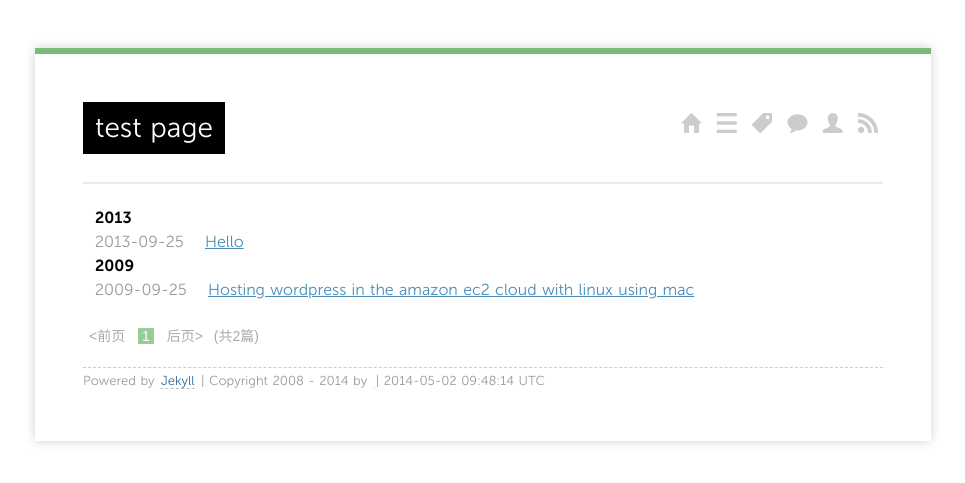
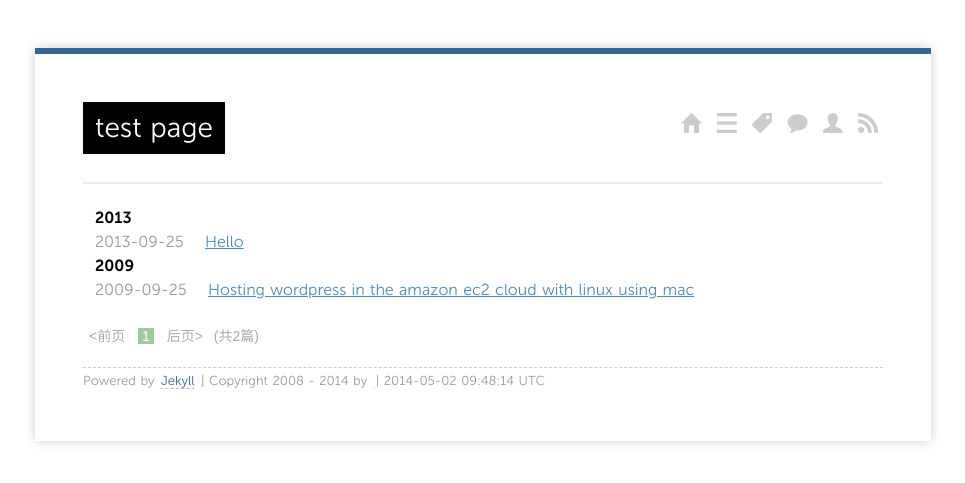
Before and after one commit to maintiendrai/louisa, a Jekyll site: the page built from index.html, in a window 1280 px wide. Shown: the top 483 px of the page, without its empty margins (157-1122 px from the left). Built offline with Jekyll 4.4.1, drawn with Linux system fonts in a browser that asks for light colours; Markdown is read by kramdown in place of the engine named in the settings; the list of posts is cut into pages by our own code.

Commit message:
css change color

```diff
--- a/media/css/screen.css
+++ b/media/css/screen.css
@@ -76,7 +76,7 @@ body>div {
     -moz-box-shadow: 0 0 10px 0 #cfcfcf;
     -webkit-box-shadow: 0 0 10px 0 #cfcfcf;
     box-shadow: 0 0 10px 0 #cfcfcf;
-    border-top: 6px solid #7ABA7A;
+    border-top: 6px solid #336699;
 }
 h1 {
     font-size: 28px;
```
